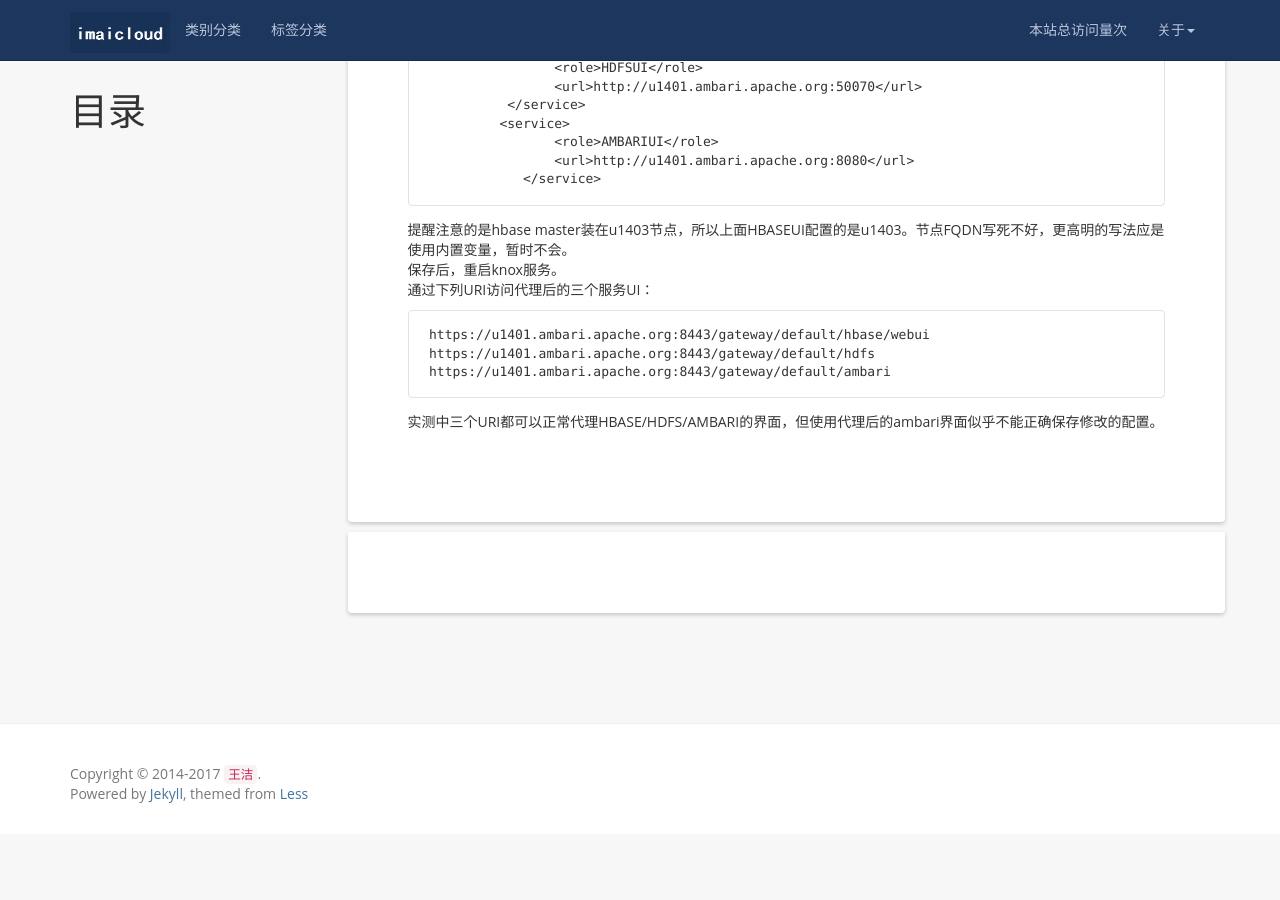
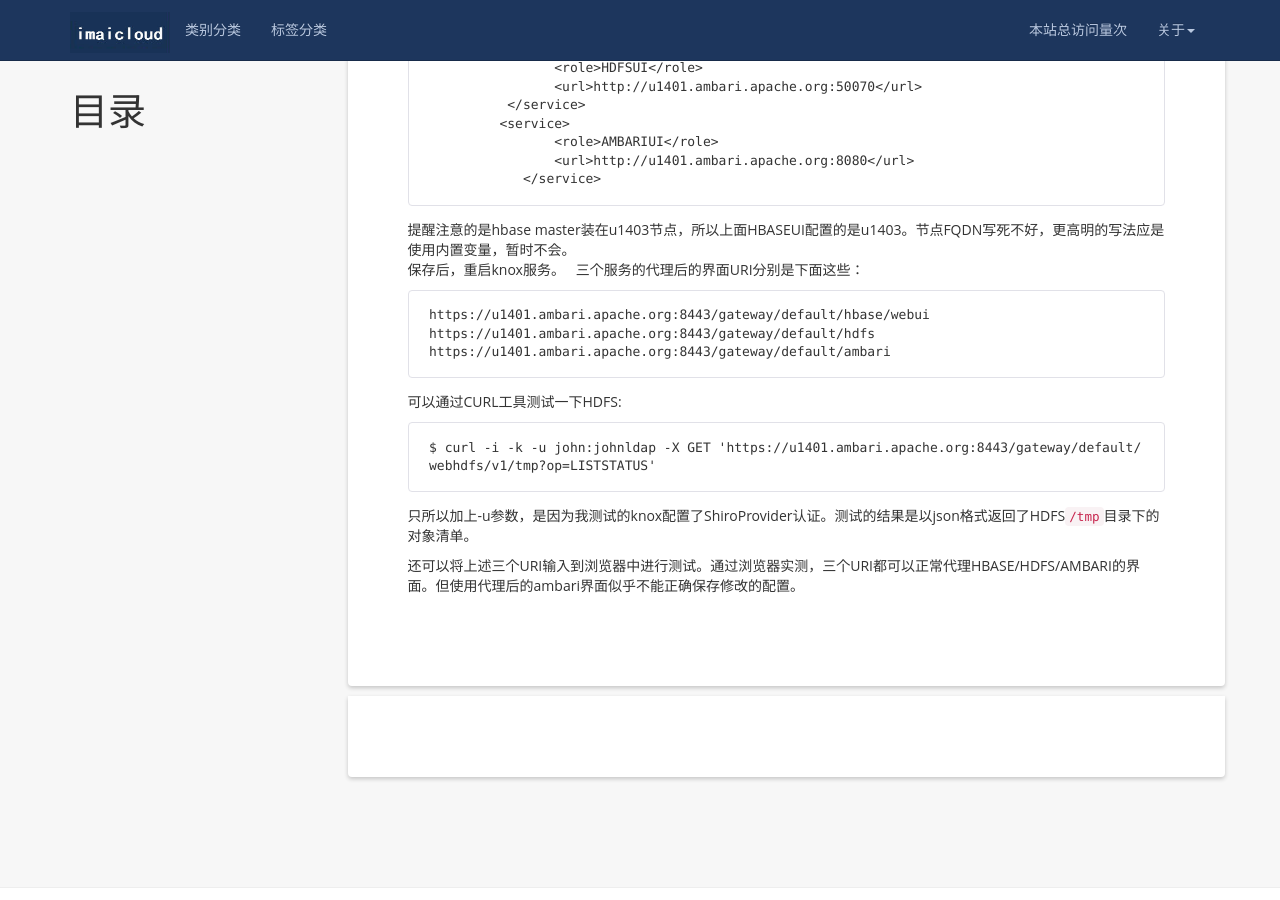
Before and after one commit to zhanglan/blog-1, a Jekyll site: the page built from _posts/2017-6-28-Knox代理hbase、hdfs、ambari界面.md, in a window 1280 px wide and 900 px high, scrolled down 1106 px. Built offline with Jekyll 4.4.1, drawn with Linux system fonts in a browser that asks for light colours; nearby versions of some CDN libraries; comment, search, counter and statistics services are not loaded; before the commit the page ends 1940 px from its top, so only the background shows below that.

Commit message:
Update 2017-6-28-Knox代理hbase、hdfs、ambari界面.md

````diff
--- a/_posts/2017-6-28-Knox代理hbase、hdfs、ambari界面.md
+++ b/_posts/2017-6-28-Knox代理hbase、hdfs、ambari界面.md
@@ -50,10 +50,16 @@ $ ls -l
 ```
 提醒注意的是hbase master装在u1403节点，所以上面HBASEUI配置的是u1403。节点FQDN写死不好，更高明的写法应是使用内置变量，暂时不会。
 保存后，重启knox服务。
-通过下列URI访问代理后的三个服务UI：
+三个服务的代理后的界面URI分别是下面这些：
 ```
 https://u1401.ambari.apache.org:8443/gateway/default/hbase/webui
 https://u1401.ambari.apache.org:8443/gateway/default/hdfs
 https://u1401.ambari.apache.org:8443/gateway/default/ambari
 ```
-实测中三个URI都可以正常代理HBASE/HDFS/AMBARI的界面，但使用代理后的ambari界面似乎不能正确保存修改的配置。
+可以通过CURL工具测试一下HDFS:
+```
+$ curl -i -k -u john:johnldap -X GET 'https://u1401.ambari.apache.org:8443/gateway/default/webhdfs/v1/tmp?op=LISTSTATUS'
+```
+只所以加上-u参数，是因为我测试的knox配置了ShiroProvider认证。测试的结果是以json格式返回了HDFS`/tmp`目录下的对象清单。
+
+还可以将上述三个URI输入到浏览器中进行测试。通过浏览器实测，三个URI都可以正常代理HBASE/HDFS/AMBARI的界面。但使用代理后的ambari界面似乎不能正确保存修改的配置。
````
